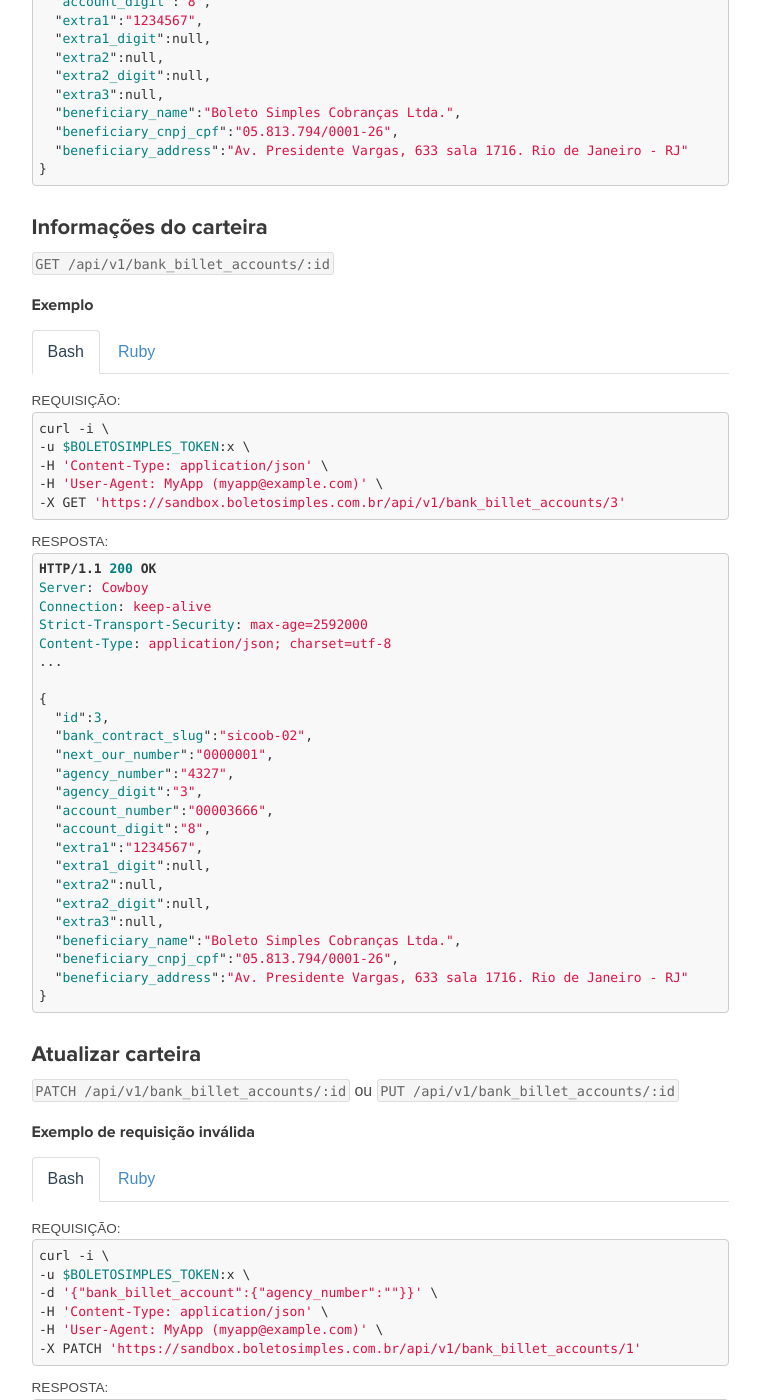
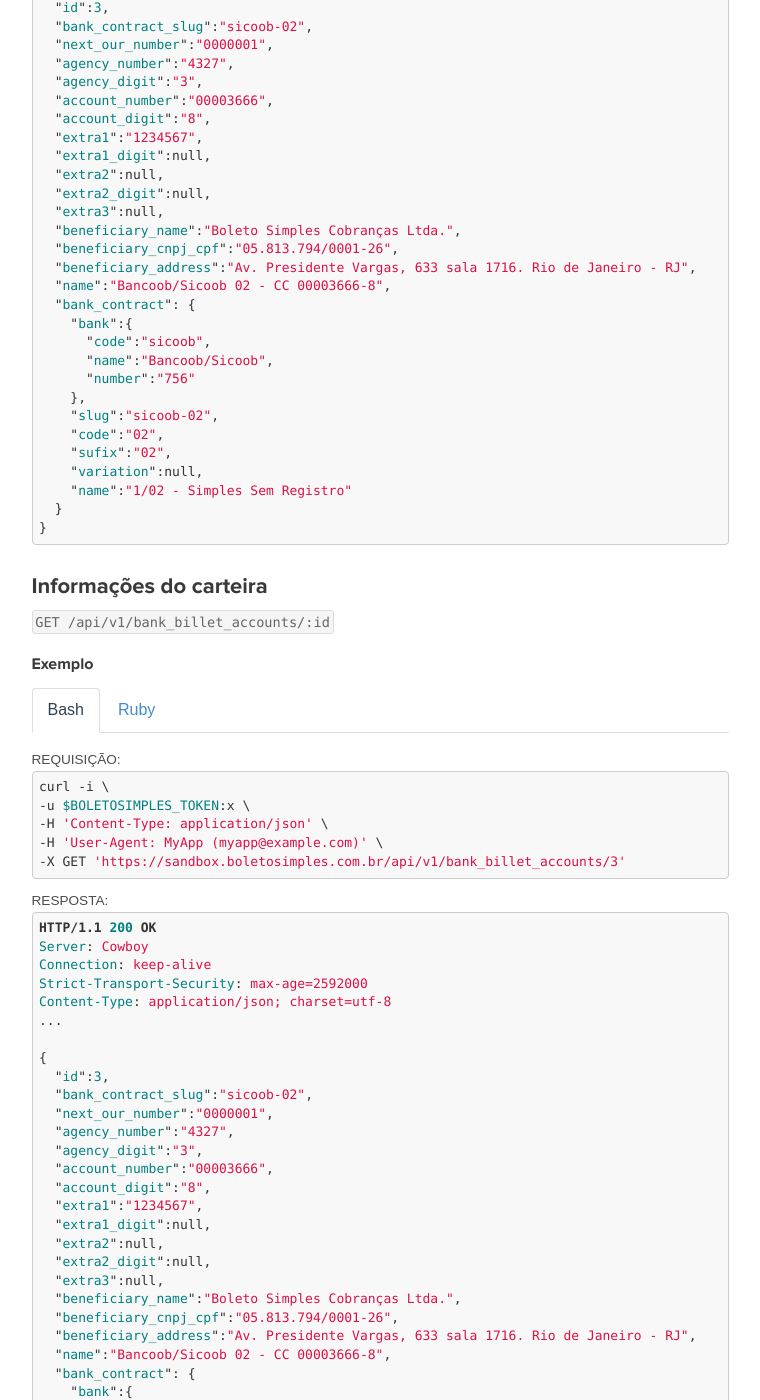
Before and after one commit to BoletoSimples/boletosimples-docs, a Jekyll site: the page built from reference/v1/bank_billet_accounts/index.md, in a window 1280 px wide and 1400 px high, scrolled down 2616 px. Shown: the whole window, without its empty margins (391-1151 px from the left). Built offline with Jekyll 4.4.1, drawn with Linux system fonts in a browser that asks for light colours; some of the changed text lies outside the part shown.

Commit message:
adds more informations returned by BankBilletAccount api

```diff
--- a/reference/v1/bank_billet_accounts/index.md
+++ b/reference/v1/bank_billet_accounts/index.md
@@ -36,10 +36,14 @@ breadcrumb: Carteiras de Cobrança
 | **beneficiary_name**     | Não   | String  | 255     | Nome do Beneficiário
 | **beneficiary_cnpj_cpf** | Não   | String  | 20      | CPF/CNPJ do Beneficiário
 | **beneficiary_address**  | Não   | String  | 255     | Endereço do Beneficiário
+| **name**                 | Não   | String  |         | Nome da Conta ***
+| **bank_contract**        | Não   | Hash    |         | Dados da Carteira ***
 
 '*' Depende da carteira escolhida.
 
 '**' Usado na remessa em bancos.
+
+'***' Não é recebido na criação e nem na atualização, só é retornado na consulta e listagem.
 
 ### Criar carteira
 
@@ -191,7 +195,20 @@ Content-Type: application/json; charset=utf-8
   "extra3":null,
   "beneficiary_name":"Boleto Simples Cobranças Ltda.",
   "beneficiary_cnpj_cpf":"05.813.794/0001-26",
-  "beneficiary_address":"Av. Presidente Vargas, 633 sala 1716. Rio de Janeiro - RJ"
+  "beneficiary_address":"Av. Presidente Vargas, 633 sala 1716. Rio de Janeiro - RJ",
+  "name":"Bancoob/Sicoob 02 - CC 00003666-8",
+  "bank_contract": {
+    "bank":{
+      "code":"sicoob",
+      "name":"Bancoob/Sicoob",
+      "number":"756"
+    },
+    "slug":"sicoob-02",
+    "code":"02",
+    "sufix":"02",
+    "variation":null,
+    "name":"1/02 - Simples Sem Registro"
+  }
 }
 </pre>
   </div>
@@ -221,22 +238,34 @@ end
 <pre class="ruby">
 Sucesso :)
 {
-    "bank_contract_slug" => "sicoob-02",
-       "next_our_number" => "0000001",
-         "agency_number" => "4327",
-          "agency_digit" => "3",
-        "account_number" => "00003666",
-         "account_digit" => "8",
-         "extra1_length" => "1234567",
-                    "id" => 2,
-                "extra1" => "1234567",
-          "extra1_digit" => nil,
-                "extra2" => nil,
-          "extra2_digit" => nil,
-                "extra3" => nil,
-                "beneficiary_name" => "Boleto Simples Cobranças Ltda.",
-                "beneficiary_cnpj_cpf" => "05.813.794/0001-26",
-                "beneficiary_address" => "Av. Presidente Vargas, 633 sala 1716. Rio de Janeiro - RJ"
+      "bank_contract_slug" => "sicoob-02",
+         "next_our_number" => "0000001",
+           "agency_number" => "4327",
+            "agency_digit" => "3",
+          "account_number" => "00003666",
+           "account_digit" => "8",
+                  "extra1" => "1234567",
+            "extra1_digit" => nil,
+                  "extra2" => nil,
+            "extra2_digit" => nil,
+                  "extra3" => nil,
+        "beneficiary_name" => "Boleto Simples Cobranças Ltda.",
+    "beneficiary_cnpj_cpf" => "05.813.794/0001-26",
+     "beneficiary_address" => "Av. Presidente Vargas, 633 sala 1716. Rio de Janeiro - RJ",
+                    "name" => "Bancoob/Sicoob 02 - CC 00003666-8",
+           "bank_contract" => {
+                                "bank" => {
+                                  "code" => "sicoob",
+                                  "name" => "Bancoob/Sicoob",
+                                  "number" => "756"
+                                },
+                               "slug" => "sicoob-02",
+                               "code" => "02",
+                              "sufix" => "02",
+                          "variation" => nil,
+                               "name" => "1/02 - Simples Sem Registro"
+                              },
+                      "id" => 3
 }
 </pre>
   </div>
@@ -341,7 +370,20 @@ Content-Type: application/json; charset=utf-8
   "extra3":null,
   "beneficiary_name":"Boleto Simples Cobranças Ltda.",
   "beneficiary_cnpj_cpf":"05.813.794/0001-26",
-  "beneficiary_address":"Av. Presidente Vargas, 633 sala 1716. Rio de Janeiro - RJ"
+  "beneficiary_address":"Av. Presidente Vargas, 633 sala 1716. Rio de Janeiro - RJ",
+  "name":"Bancoob/Sicoob 02 - CC 00003666-8",
+  "bank_contract": {
+    "bank":{
+      "code":"sicoob",
+      "name":"Bancoob/Sicoob",
+      "number":"756"
+    },
+    "slug":"sicoob-02",
+    "code":"02",
+    "sufix":"02",
+    "variation":null,
+    "name":"1/02 - Simples Sem Registro"
+  }
 }
 </pre>
   </div>
@@ -357,22 +399,36 @@ ap @bank_billet_account.attributes
 
 <pre class="ruby">
 {
-    "bank_contract_slug" => "sicoob-02",
-       "next_our_number" => "0000001",
-         "agency_number" => "4327",
-          "agency_digit" => "3",
-        "account_number" => "00003666",
-         "account_digit" => "8",
-                "extra1" => "1234567",
-          "extra1_digit" => nil,
-                "extra2" => nil,
-          "extra2_digit" => nil,
-                    "id" => 3
-                "extra3" => nil,
-                "beneficiary_name" => "Boleto Simples Cobranças Ltda.",
-                "beneficiary_cnpj_cpf" => "05.813.794/0001-26",
-                "beneficiary_address" => "Av. Presidente Vargas, 633 sala 1716. Rio de Janeiro - RJ"
+      "bank_contract_slug" => "sicoob-02",
+         "next_our_number" => "0000001",
+           "agency_number" => "4327",
+            "agency_digit" => "3",
+          "account_number" => "00003666",
+           "account_digit" => "8",
+                  "extra1" => "1234567",
+            "extra1_digit" => nil,
+                  "extra2" => nil,
+            "extra2_digit" => nil,
+                  "extra3" => nil,
+        "beneficiary_name" => "Boleto Simples Cobranças Ltda.",
+    "beneficiary_cnpj_cpf" => "05.813.794/0001-26",
+     "beneficiary_address" => "Av. Presidente Vargas, 633 sala 1716. Rio de Janeiro - RJ",
+                    "name" => "Bancoob/Sicoob 02 - CC 00003666-8",
+           "bank_contract" => {
+                                "bank" => {
+                                  "code" => "sicoob",
+                                  "name" => "Bancoob/Sicoob",
+                                  "number" => "756"
+                                },
+                               "slug" => "sicoob-02",
+                               "code" => "02",
+                              "sufix" => "02",
+                          "variation" => nil,
+                               "name" => "1/02 - Simples Sem Registro"
+                              },
+                      "id" => 123
 }
+
 </pre>
   </div>
   <!-- <div class="tab-pane" id="php3">
@@ -553,7 +609,20 @@ Content-Type: application/json; charset=utf-8
   "extra3":null,
   "beneficiary_name":"Boleto Simples Cobranças Ltda.",
   "beneficiary_cnpj_cpf":"05.813.794/0001-26",
-  "beneficiary_address":"Av. Presidente Vargas, 633 sala 1716. Rio de Janeiro - RJ"
+  "beneficiary_address":"Av. Presidente Vargas, 633 sala 1716. Rio de Janeiro - RJ",
+  "name":"Bancoob/Sicoob 02 - CC 00003666-8",
+  "bank_contract": {
+    "bank":{
+      "code":"sicoob",
+      "name":"Bancoob/Sicoob",
+      "number":"756"
+    },
+    "slug":"sicoob-02",
+    "code":"02",
+    "sufix":"02",
+    "variation":null,
+    "name":"1/02 - Simples Sem Registro"
+  }
 }
 </pre>
   </div>
@@ -696,7 +765,20 @@ Content-Type: application/json; charset=utf-8
     "extra3":null,
     "beneficiary_name":"Boleto Simples Cobranças Ltda.",
     "beneficiary_cnpj_cpf":"05.813.794/0001-26",
-    "beneficiary_address":"Av. Presidente Vargas, 633 sala 1716. Rio de Janeiro - RJ"
+    "beneficiary_address":"Av. Presidente Vargas, 633 sala 1716. Rio de Janeiro - RJ",
+    "name":"Bancoob/Sicoob 02 - CC 00003666-8",
+    "bank_contract": {
+      "bank":{
+        "code":"sicoob",
+        "name":"Bancoob/Sicoob",
+        "number":"756"
+      },
+      "slug":"sicoob-02",
+      "code":"02",
+      "sufix":"02",
+      "variation":null,
+      "name":"1/02 - Simples Sem Registro"
+    }
   }
 ]
 </pre>
```
